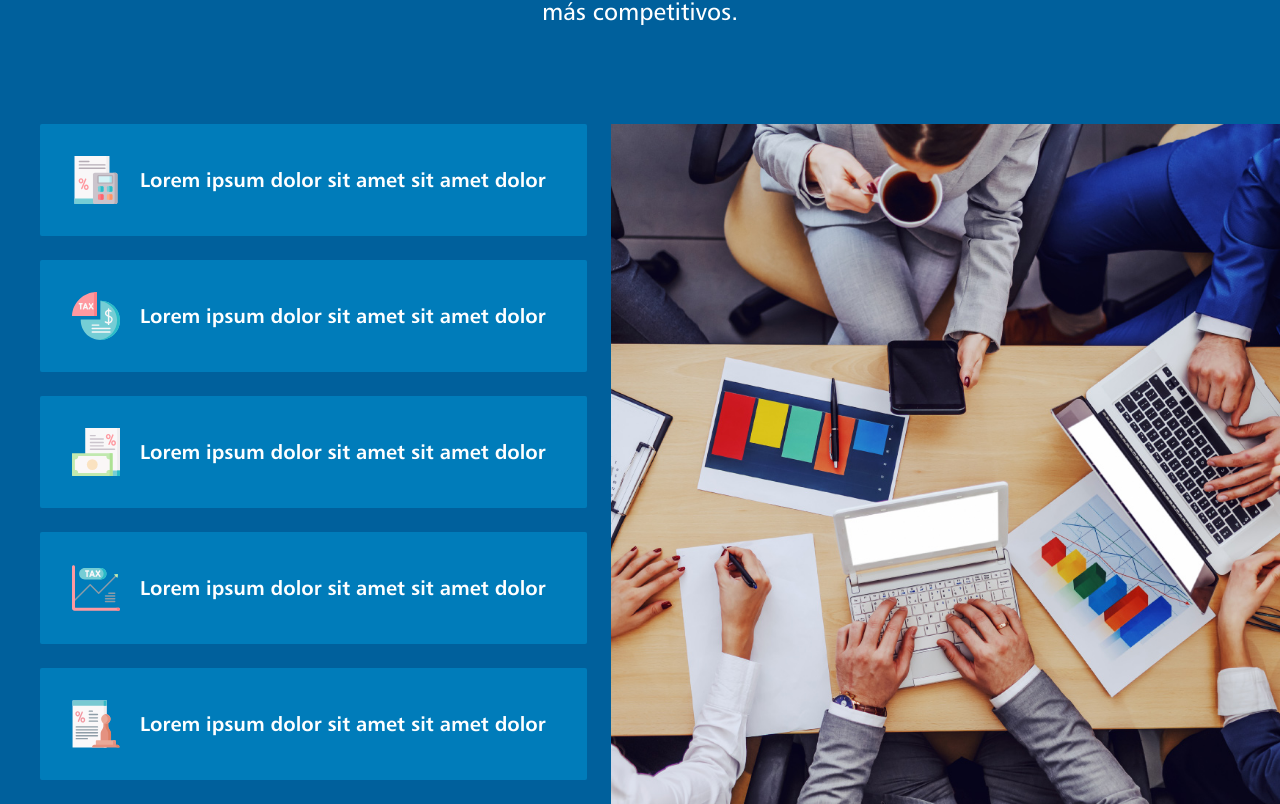
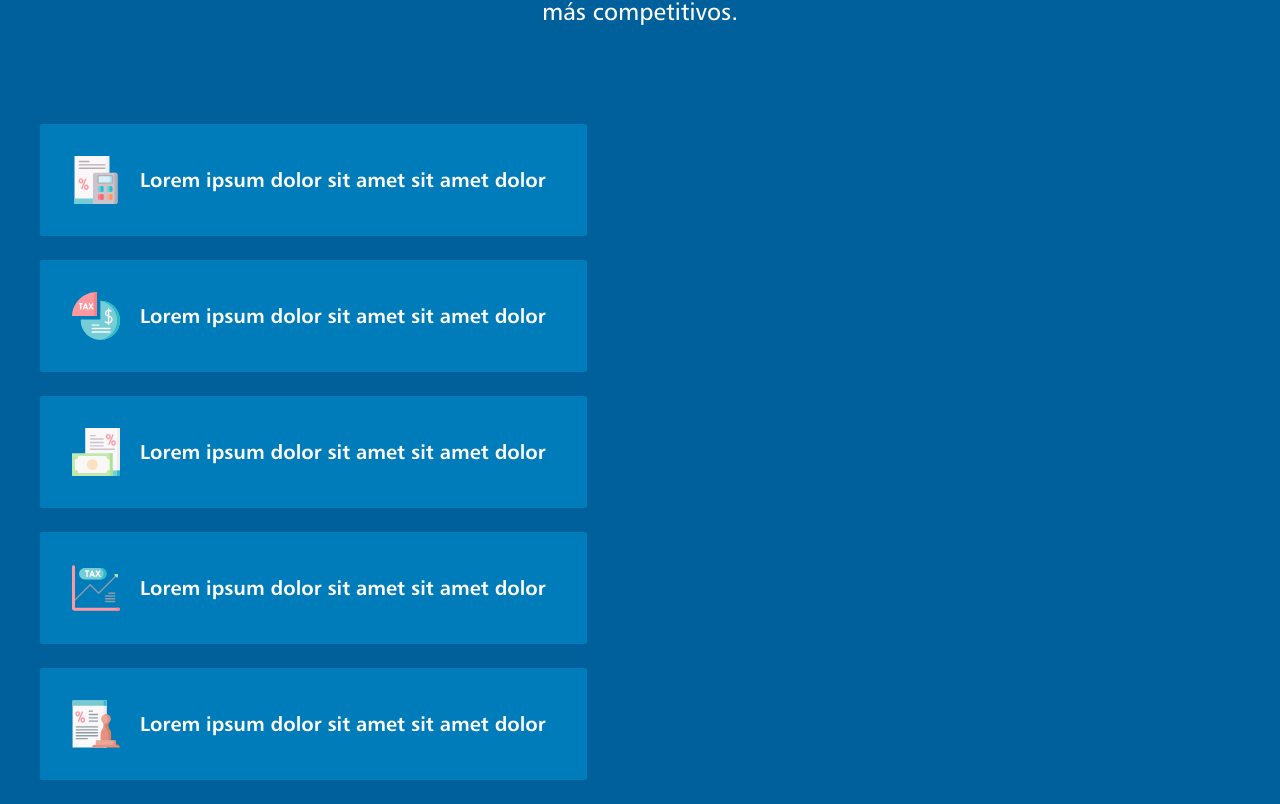
Before and after one commit to saufth/taxo, a Next.js app: page / in a window 1280 px wide. Shown: the part 916-1720 px from the top of the page. Built offline with nearby package versions, Linux system fonts and the light colour scheme.

Commit message:
CallToAction: theme fixed

```diff
--- a/src/components/data-display/Quote.tsx
+++ b/src/components/data-display/Quote.tsx
@@ -25,7 +25,7 @@ const Quote = ({ phrase, author, legend }: QuoteProps) => {
           {legend}
         </div>
         <div className={styles.quoteAction}>
-          <CallToAction theme='secondary' />
+          <CallToAction />
         </div>
       </div>
     </div>
--- a/src/components/navigation/Menu.tsx
+++ b/src/components/navigation/Menu.tsx
@@ -80,7 +80,7 @@ const Menu = ({ isOpen, action }: MenuProps) => {
         ))}
 
         <div className={styles.action} onClick={action}>
-          <CallToAction theme='secondary' />
+          <CallToAction />
         </div>
       </motion.nav>
 
--- a/src/components/sections/Footer.tsx
+++ b/src/components/sections/Footer.tsx
@@ -25,7 +25,7 @@ const Footer = () => {
           </NextLink>
         </div>
         <div className={styles.footAction}>
-          <CallToAction theme='secondary' />
+          <CallToAction />
         </div>
         <div className={styles.rights}>
           <NextLink href='/'>
--- a/src/components/sections/Solutions.tsx
+++ b/src/components/sections/Solutions.tsx
@@ -64,10 +64,7 @@ const Solutions = () => {
               </li>
             ))}
           </ul>
-          <div
-            className={styles.image}
-            style={{ backgroundImage: 'url(/images/sections/home-solutions.jpg)' }}
-          />
+          <div className={styles.image} />
         </div>
         <div className={styles.legend}>
           <p>
--- a/src/styles/sections/Solutions.module.css
+++ b/src/styles/sections/Solutions.module.css
@@ -66,6 +66,7 @@
     w-full md:w-11/20
     h-96 md:h-auto
     /* Background */
+    bg-home-solutions
     bg-center
     bg-cover;
 }
--- a/tailwind.config.js
+++ b/tailwind.config.js
@@ -77,7 +77,8 @@ module.exports = {
       },
       backgroundImage: {
         'home-hero': 'url(/images/sections/home-hero.jpg)',
-        'home-hero-mobile': 'url(/images/sections/home-hero-mobile.jpg)'
+        'home-hero-mobile': 'url(/images/sections/home-hero-mobile.jpg)',
+        'home-solutions': 'url(url(/images/sections/home-solutions.jpg))'
       },
       borderRadius: {
         '11%': '11%',
```
